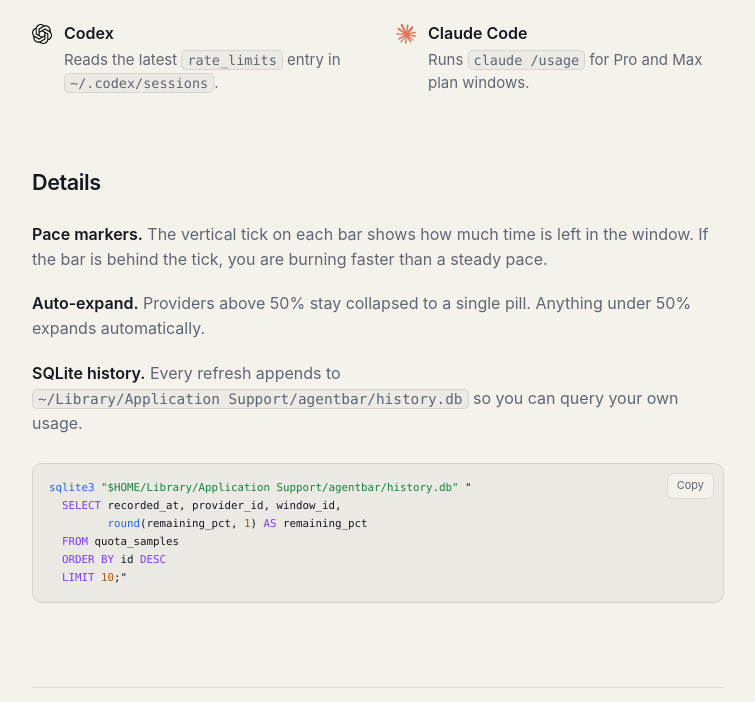
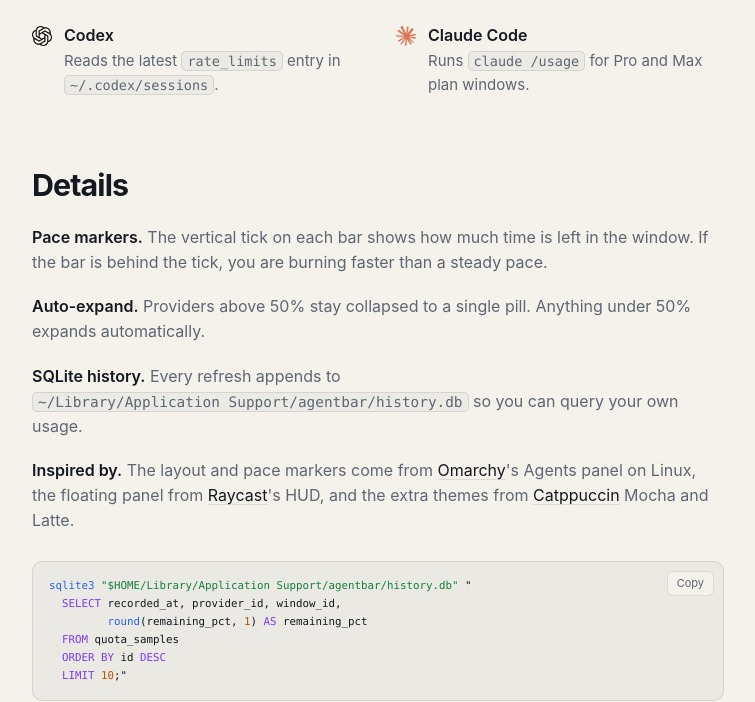
Before and after one commit to bitbonsai/agentbar, a plain HTML site: page docs/index.html in a window 1280 px wide. Shown: the part 1230-1932 px from the top of the page, without its empty margins (262-1017 px from the left). Drawn offline with Linux system fonts and the light colour scheme.

Commit message:
Bigger section headings and add inspirations to details

```diff
--- a/docs/index.html
+++ b/docs/index.html
@@ -25,7 +25,7 @@
       } catch (e) {}
     })();
   </script>
-  <link rel="stylesheet" href="./styles.css?v=2">
+  <link rel="stylesheet" href="./styles.css?v=3">
 </head>
 <body>
   <section class="stage" aria-label="Interactive AgentBar macOS HUD">
@@ -310,6 +310,7 @@
         <li><strong>Pace markers.</strong> The vertical tick on each bar shows how much time is left in the window. If the bar is behind the tick, you are burning faster than a steady pace.</li>
         <li><strong>Auto-expand.</strong> Providers above 50% stay collapsed to a single pill. Anything under 50% expands automatically.</li>
         <li><strong>SQLite history.</strong> Every refresh appends to <code>~/Library/Application Support/agentbar/history.db</code> so you can query your own usage.</li>
+        <li><strong>Inspired by.</strong> The layout and pace markers come from <a href="https://omarchy.org" target="_blank" rel="noopener noreferrer">Omarchy</a>'s Agents panel on Linux, the floating panel from <a href="https://www.raycast.com" target="_blank" rel="noopener noreferrer">Raycast</a>'s HUD, and the extra themes from <a href="https://catppuccin.com" target="_blank" rel="noopener noreferrer">Catppuccin</a> Mocha and Latte.</li>
       </ul>
       <div class="code-box">
         <pre><code id="sqlSnippet"><span class="syn-fn">sqlite3</span> <span class="syn-str">"$HOME/Library/Application Support/agentbar/history.db"</span> "
--- a/docs/styles.css
+++ b/docs/styles.css
@@ -748,9 +748,10 @@ kbd {
 
 .block h2 {
   margin: 0;
-  font-size: 1.35rem;
-  font-weight: 600;
-  letter-spacing: -0.02em;
+  font-size: 1.9rem;
+  font-weight: 700;
+  letter-spacing: -0.03em;
+  line-height: 1.15;
 }
 
 .block-lead {
@@ -815,6 +816,8 @@ code {
 }
 
 .notes strong { color: var(--fg); font-weight: 600; }
+.notes a { color: var(--fg); text-decoration: underline; text-decoration-color: var(--border); text-underline-offset: 3px; }
+.notes a:hover { text-decoration-color: currentColor; }
 
 .code-box {
   margin-top: 28px;
```
